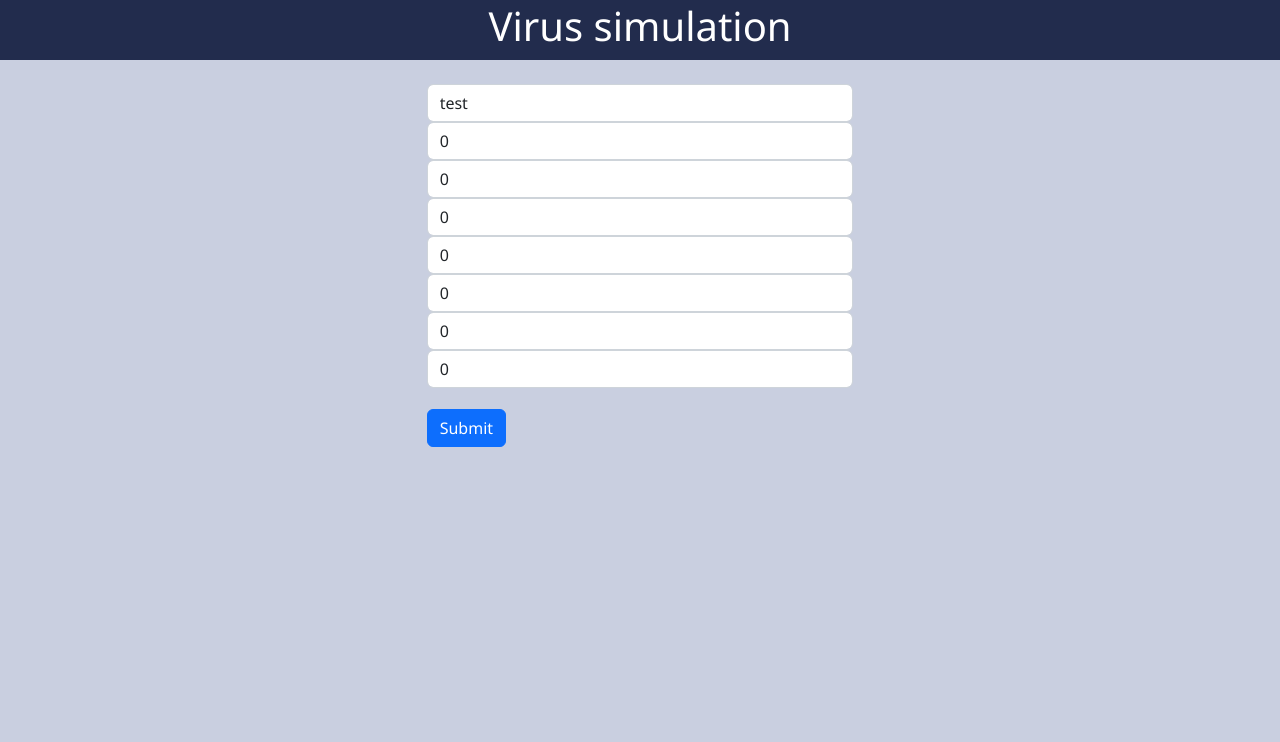
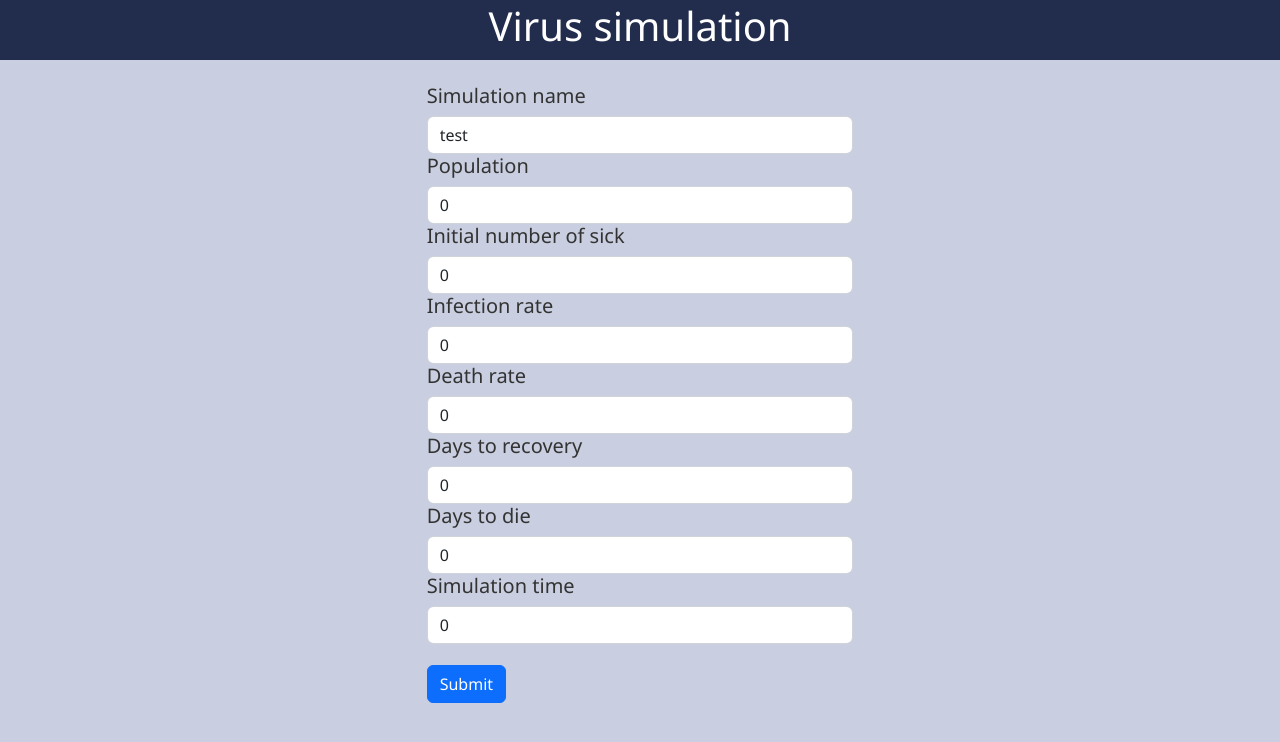
Before and after one commit to Joleksiuk/VirusSimulation, an Angular app in the folder src/frontend/Angular/: page /sim in a window 1280 px wide. Shown: the top 742 px of the page. Built offline with nearby package versions, Linux system fonts and the light colour scheme.

Commit message:
Adding charts

```diff
--- a/src/frontend/Angular/src/app/components/simform/simform.component.html
+++ b/src/frontend/Angular/src/app/components/simform/simform.component.html
@@ -5,27 +5,35 @@
     <div class ="simparam">
         <div>
             <div class="form-group">
+              <h5>Simulation name</h5>
               <input class="form-control"  [(ngModel)]="simDetails.n" type="text" id="n" placeholder="Enter simulation name">
             </div>
             <div class="form-group">
+              <h5>Population</h5>
               <input class="form-control"  [(ngModel)]="simDetails.p " id="p" type='number' min="0"  placeholder="Enter population quantity">
             </div>
               <div class="form-group">
+                <h5>Initial number of sick</h5>
                 <input class="form-control" [(ngModel)]="simDetails.i "  id="i" type='number' min="0"  placeholder="Enter initial number of sick">
               </div>
               <div class="form-group">
+                <h5>Infection rate</h5>
                 <input class="form-control" [(ngModel)]="simDetails.r " id="r" type='number' min="0"  placeholder="Enter infection rate">
               </div>
               <div class="form-group">
+                <h5>Death rate</h5>
                 <input class="form-control" [(ngModel)]="simDetails.m " id="m" type='number' min="0" placeholder="Enter death rate">
               </div>
               <div class="form-group">
+                <h5>Days to recovery</h5>
                 <input class="form-control" [(ngModel)]="simDetails.ti " id="ti" type='number' min="0" placeholder="Enter days to recover">
               </div>
               <div class="form-group">
+                <h5>Days to die</h5>
                 <input class="form-control" [(ngModel)]="simDetails.tm " id="tm"  type='number' min="0"  placeholder="Enter days to die">
               </div>
               <div class="form-group">
+                <h5>Simulation time</h5>
                 <input class="form-control" [(ngModel)]="simDetails.ts " id="ts"  type='number'  min="0" placeholder="Enter time of simulation">
               </div>
 
```
